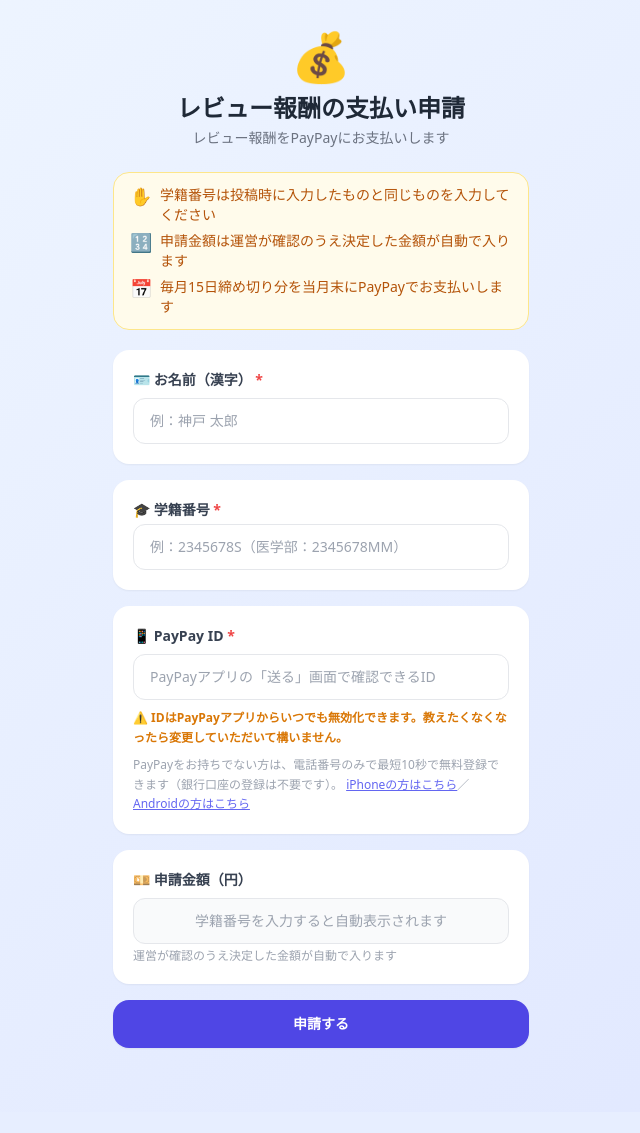
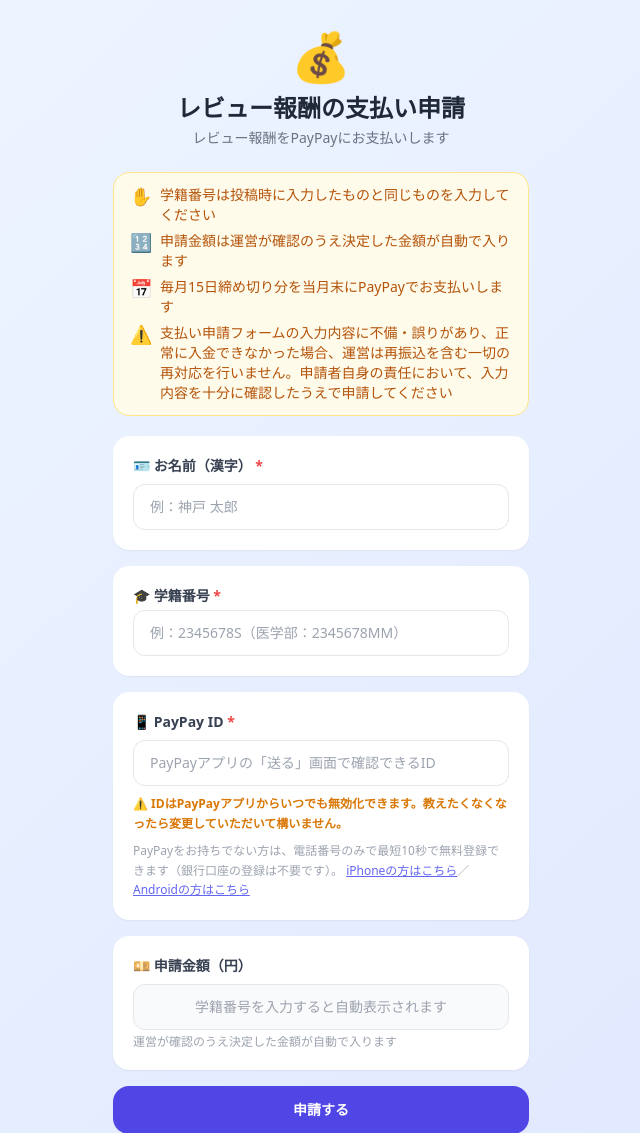
Before and after one commit to bunnyskeren-lang/shindairaifuhaku, a FastAPI app: page /payment/apply in a window 1280 px wide. Shown: the top 1133 px of the page, without its empty margins (319-959 px from the left). Before the commit the page ends 1049 px from the top, so only its background shows below. Run offline with FastAPI, Linux system fonts and the light colour scheme; parts of the project's set-up code (start-up, migrations or seed data) failed here and were passed over; some libraries are stand-ins or nearby versions.

Commit message:
支払い申請フォーム冒頭の注記に、入力不備で入金できなかった場合は運営が再振込等の再対応を一切行わない旨を追加。申請者自身の確認責任を明示し、誤入力による再振込依頼のトラブルを未然に防ぐため
Co-Authored-By: Claude Sonnet 5 <noreply@anthropic.com>
Claude-Session: https://claude.ai/code/session_01WawiqNY7bd3jfg2Jb5a2Gy

```diff
--- a/templates/payment_apply.html
+++ b/templates/payment_apply.html
@@ -45,6 +45,10 @@
       <div class="flex items-start gap-2">
         <span class="text-lg leading-none mt-0.5">📅</span>
         <span>毎月15日締め切り分を当月末にPayPayでお支払いします</span>
+      </div>
+      <div class="flex items-start gap-2">
+        <span class="text-lg leading-none mt-0.5">⚠️</span>
+        <span>支払い申請フォームの入力内容に不備・誤りがあり、正常に入金できなかった場合、運営は再振込を含む一切の再対応を行いません。申請者自身の責任において、入力内容を十分に確認したうえで申請してください</span>
       </div>
     </div>
 
```
